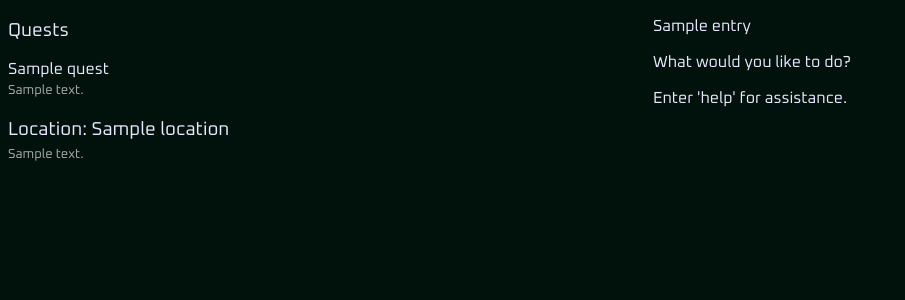
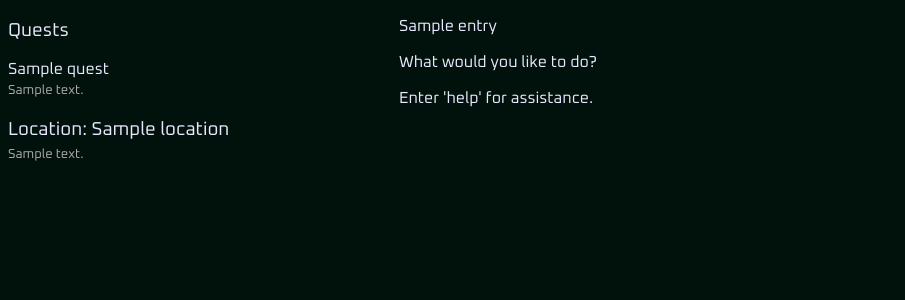
Before and after one commit to 108charlotte/Ab-Astro-Ad-Terram, a Flask app: template app/templates/index.html in a window 1280 px wide. Shown: the part 101-401 px from the top of the page, without its empty margins (0-905 px from the left). Run offline with Flask 3, Linux system fonts and the light colour scheme; data comes from the database, SQL or seed files in the repository; the template is opened without the code that fills it: most values are stand-ins (such as "Sample title", 1, 10 or a date in 2020).

Commit message:
changed flexbox styling

```diff
--- a/app/static/styles.css
+++ b/app/static/styles.css
@@ -52,8 +52,15 @@ header {
     height: 10%;
 }
 
+#sidebar {
+    flex: 3;
+}
+
+#main-content {
+    flex: 7;
+}
+
 #sidebar, #main-content {
-    flex: 1;
     min-width: 0;
     overflow: hidden;
 }
```
